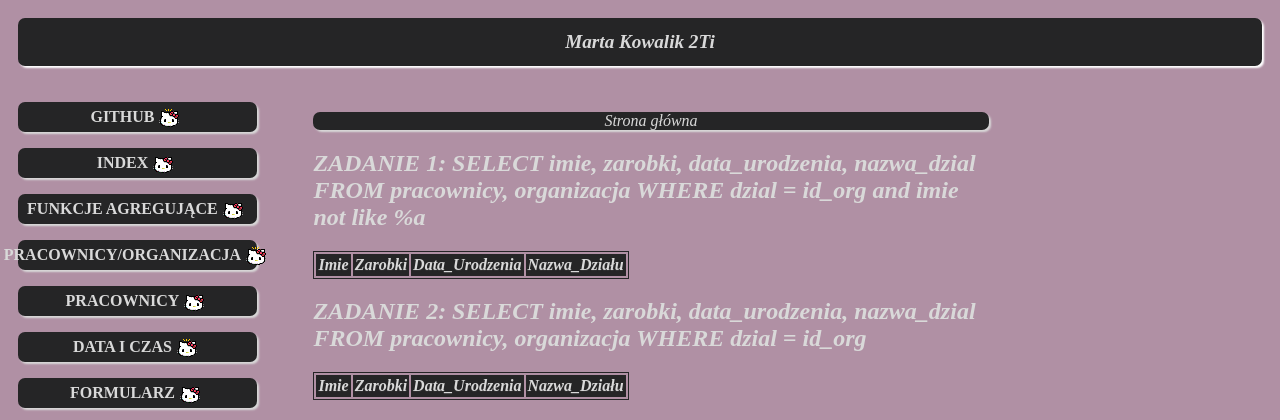
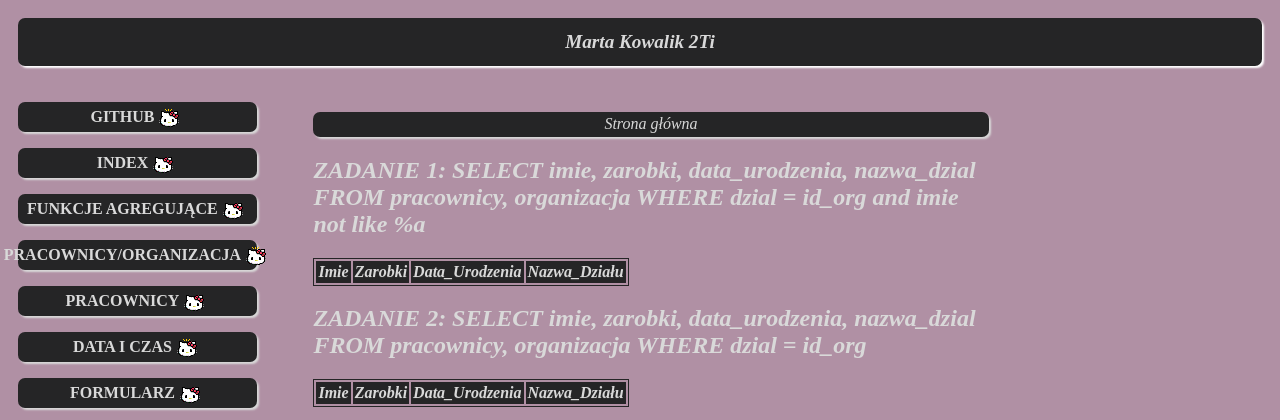
Before and after one commit to SK-2019/php-sql-wprowadzenie-Marcia56, a PHP site: page /index.php in a window 1280 px wide. Shown: the top 420 px of the page. Run offline with PHP 8.4, Linux system fonts and the light colour scheme; data that the repository does not hold is empty.

Commit message:
Update styles.css

```diff
--- a/inne/styles.css
+++ b/inne/styles.css
@@ -7,7 +7,8 @@ body {
     /*glowny w stylu menu*/
     background-color: #252526;
     width: 100%;
-
+    height: 25px;
+    align-items: center;
     border-radius: 7px 7px 7px 7px;
     box-shadow: 2px 2px 2px;
     display: flex;
```
